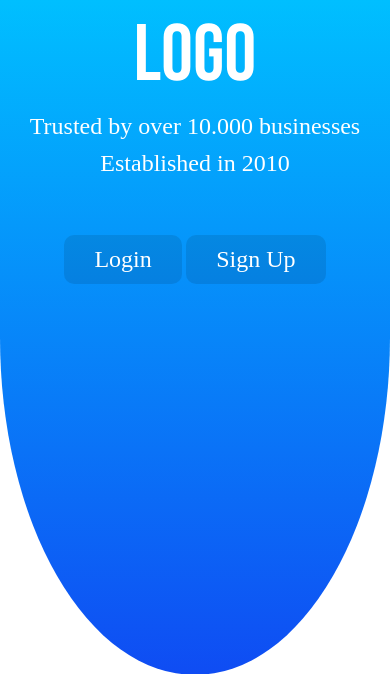
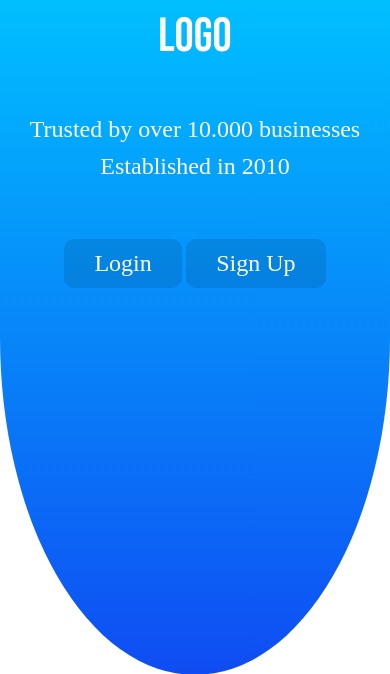
Before and after one commit to sortiz32233/website_template_3, a PHP site: page / in a window 390 px wide. Shown: the top 674 px of the page. Run offline with PHP 8.4, Linux system fonts and the light colour scheme; some libraries are stand-ins or nearby versions; some web fonts are replaced.

Commit message:
Changed h1 size in wavy

```diff
--- a/style.css
+++ b/style.css
@@ -303,6 +303,11 @@ select{
     font-size: x-large;
   }
 
+  #wavy h1{
+    font-size: 3em;
+    margin-bottom: 50px;
+  }
+
   .sec-container{
     padding-right:25px;
     padding-left:25px;
```
